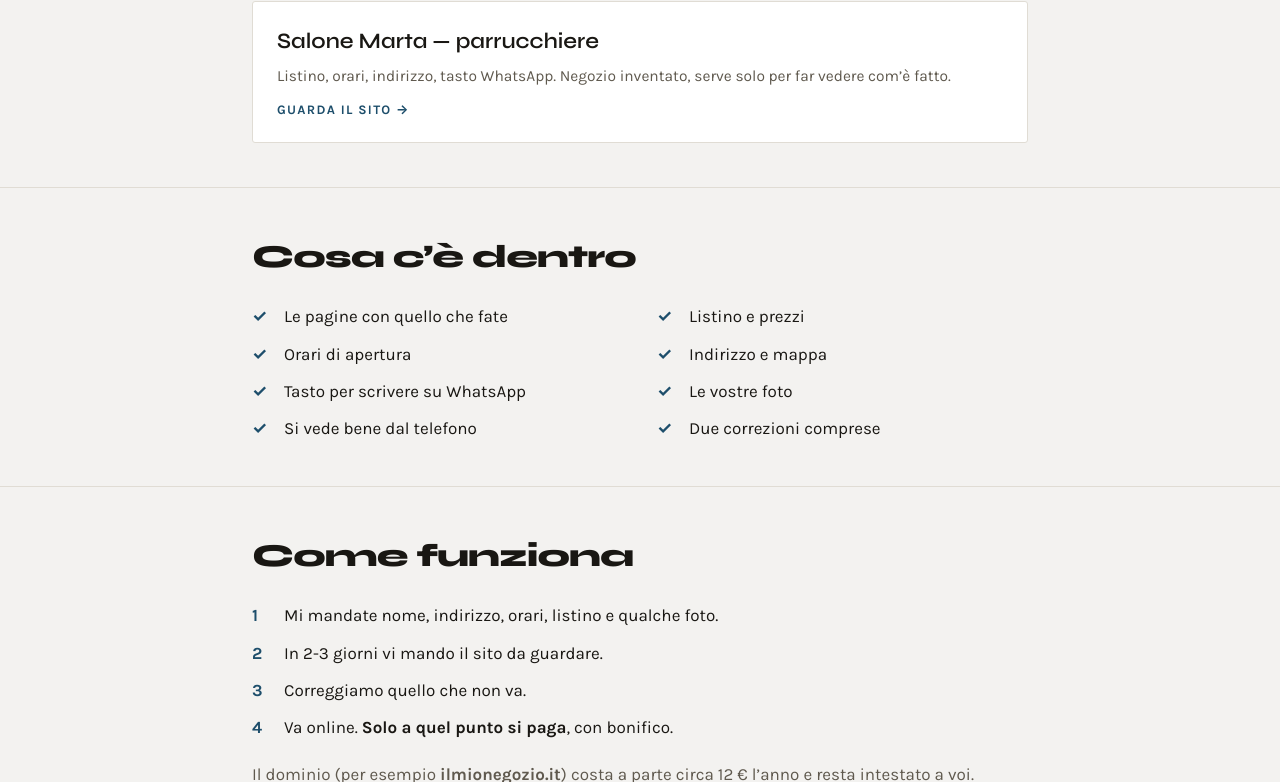
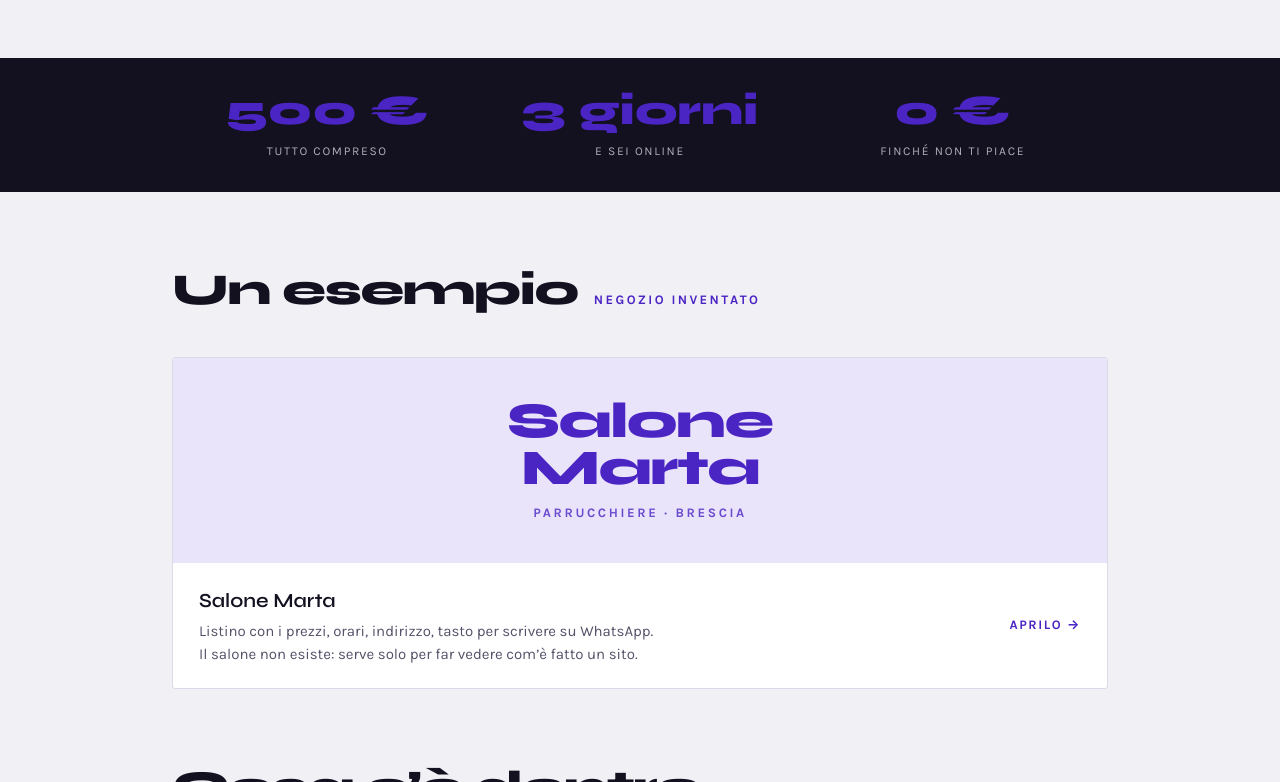
Before and after one commit to johnshamith/siti-brescia, a plain HTML site: page index.html in a window 1280 px wide. Shown: the part 662-1444 px from the top of the page. Drawn offline with Linux system fonts and the light colour scheme.

Commit message:
Vetrina rifatta: stessa impronta grafica del Salone Marta
Co-Authored-By: Claude Opus 5 <noreply@anthropic.com>

```diff
--- a/index.html
+++ b/index.html
@@ -9,125 +9,167 @@
 <link rel="stylesheet" href="https://fonts.googleapis.com/css2?family=Syne:wght@600;800&family=Karla:wght@400;500;700&display=swap">
 <style>
 :root{
-  --ground:#F3F2F0; --card:#FFFFFF;
-  --ink:#191713; --ink-2:#5F594E; --ink-3:#8C8578;
-  --linea:#E0DCD4; --linea-forte:#C4BDB0;
-  --blu:#1D4E6B; --blu-b:#E3EDF3; --su-blu:#FFFFFF;
+  --ground:#F1F0F5; --card:#FFFFFF; --sunk:#E5E3EE;
+  --ink:#131120; --ink-2:#565169; --ink-3:#847EA0;
+  --linea:#DCD9E8; --linea-forte:#BFB9D4;
+  --viola:#4B25C4; --viola-b:#EAE4FB; --su-viola:#FFFFFF;
 }
 @media (prefers-color-scheme: dark){ :root:not([data-theme="light"]){
-  --ground:#100F0D; --card:#1A1815;
-  --ink:#F0EDE7; --ink-2:#A8A196; --ink-3:#7E786C;
-  --linea:#2B2823; --linea-forte:#3E3A33;
-  --blu:#79B6D6; --blu-b:#132630; --su-blu:#0A1319;
+  --ground:#0C0B14; --card:#171525; --sunk:#12101E;
+  --ink:#EFEDF7; --ink-2:#A29CBB; --ink-3:#7B7599;
+  --linea:#272338; --linea-forte:#3A3452;
+  --viola:#A98CFF; --viola-b:#1F1738; --su-viola:#12092A;
 }}
 :root[data-theme="dark"]{
-  --ground:#100F0D; --card:#1A1815;
-  --ink:#F0EDE7; --ink-2:#A8A196; --ink-3:#7E786C;
-  --linea:#2B2823; --linea-forte:#3E3A33;
-  --blu:#79B6D6; --blu-b:#132630; --su-blu:#0A1319;
+  --ground:#0C0B14; --card:#171525; --sunk:#12101E;
+  --ink:#EFEDF7; --ink-2:#A29CBB; --ink-3:#7B7599;
+  --linea:#272338; --linea-forte:#3A3452;
+  --viola:#A98CFF; --viola-b:#1F1738; --su-viola:#12092A;
 }
 *{box-sizing:border-box}
 body{margin:0; background:var(--ground); color:var(--ink);
   font-family:"Karla",system-ui,-apple-system,sans-serif; font-size:17px; line-height:1.55;
   -webkit-font-smoothing:antialiased}
 h1,h2,h3{margin:0; font-family:"Syne","Karla",sans-serif; letter-spacing:-.03em; text-wrap:balance}
-.centro{max-width:820px; margin:0 auto; padding:0 22px}
+.centro{max-width:980px; margin:0 auto; padding:0 22px}
 
-header{padding:66px 0 40px}
-.occhio{font-family:"Syne",sans-serif; font-weight:800; font-size:13px; letter-spacing:.28em;
-  text-transform:uppercase; color:var(--blu); margin-bottom:22px}
-h1{font-size:clamp(36px,8vw,62px); font-weight:800; line-height:1.02}
-header p{margin:20px 0 0; font-size:19px; color:var(--ink-2); max-width:46ch}
+/* ---- apertura ---- */
+header.hero{padding:70px 0 60px}
+.occhio{font-family:"Syne",sans-serif; font-weight:800; font-size:13px; letter-spacing:.3em;
+  text-transform:uppercase; color:var(--viola); margin-bottom:26px}
+h1{font-size:clamp(44px,11.5vw,96px); font-weight:800; line-height:.94}
+h1 em{font-style:normal; color:var(--viola)}
+header p.occhiello{margin:26px 0 0; font-size:clamp(18px,2.3vw,22px); color:var(--ink-2); max-width:38ch; line-height:1.42}
+.bottoni{display:flex; flex-wrap:wrap; gap:12px; margin-top:36px}
+.bt{display:inline-block; text-decoration:none; font-family:"Syne",sans-serif; font-weight:600;
+  font-size:17px; padding:15px 28px; border-radius:2px; transition:transform .15s ease}
+.bt.pieno{background:var(--viola); color:var(--su-viola)}
+.bt.vuoto{border:1.5px solid var(--linea-forte); color:var(--ink)}
+.bt:hover{transform:translateY(-2px)}
+.bt:focus-visible{outline:3px solid var(--viola); outline-offset:3px}
+@media (prefers-reduced-motion: reduce){ .bt,a.esempio{transition:none} .bt:hover{transform:none} }
 
-.prezzo{margin-top:34px; display:flex; flex-wrap:wrap; gap:14px; align-items:stretch}
-.p-box{background:var(--card); border:1px solid var(--linea); border-radius:3px; padding:18px 22px; flex:1; min-width:150px}
-.p-box .n{font-family:"Syne",sans-serif; font-size:30px; font-weight:800; line-height:1; color:var(--blu)}
-.p-box .e{font-size:13px; letter-spacing:.1em; text-transform:uppercase; color:var(--ink-3); margin-top:8px; font-weight:700}
+/* ---- fascia numeri ---- */
+.fascia{background:var(--ink)}
+.fascia .centro{display:grid; grid-template-columns:repeat(3,1fr); gap:2px}
+.f-cella{padding:32px 10px; text-align:center}
+.f-cella .n{font-family:"Syne",sans-serif; font-size:clamp(28px,5vw,42px); font-weight:800; line-height:1; color:var(--viola)}
+.f-cella .e{font-size:12px; letter-spacing:.14em; text-transform:uppercase; margin-top:10px; color:var(--ground); opacity:.7}
 
-section{padding:44px 0; border-top:1px solid var(--linea)}
-h2{font-size:clamp(24px,4vw,32px); font-weight:800; margin-bottom:22px}
+section{padding:64px 0}
+.titolo{display:flex; align-items:baseline; gap:16px; margin-bottom:32px; flex-wrap:wrap}
+h2{font-size:clamp(28px,5vw,44px); font-weight:800}
+.titolo span{font-size:13px; letter-spacing:.18em; text-transform:uppercase; color:var(--viola); font-weight:700}
 
-.esempi{display:grid; grid-template-columns:1fr; gap:16px}
+/* ---- esempio ---- */
 a.esempio{display:block; text-decoration:none; color:inherit; background:var(--card);
-  border:1px solid var(--linea); border-radius:3px; padding:22px 24px; transition:border-color .15s ease}
-a.esempio:hover{border-color:var(--blu)}
-a.esempio:focus-visible{outline:3px solid var(--blu); outline-offset:3px}
-a.esempio .t{font-family:"Syne",sans-serif; font-weight:600; font-size:22px}
-a.esempio .d{color:var(--ink-2); font-size:15.5px; margin-top:5px}
-a.esempio .go{margin-top:12px; font-size:13px; letter-spacing:.1em; text-transform:uppercase;
-  color:var(--blu); font-weight:700}
-@media (prefers-reduced-motion: reduce){ a.esempio{transition:none} }
+  border:1px solid var(--linea); border-radius:3px; overflow:hidden; transition:border-color .15s ease}
+a.esempio:hover{border-color:var(--viola)}
+a.esempio:focus-visible{outline:3px solid var(--viola); outline-offset:3px}
+.anteprima{background:var(--viola-b); padding:40px 26px; text-align:center}
+.anteprima .finto{font-family:"Syne",sans-serif; font-weight:800; font-size:clamp(30px,7vw,50px);
+  line-height:.95; color:var(--viola); letter-spacing:-.03em}
+.anteprima .sotto-finto{margin-top:10px; font-size:13px; letter-spacing:.2em; text-transform:uppercase; color:var(--viola); opacity:.8; font-weight:700}
+.esempio .info{padding:22px 26px; display:flex; justify-content:space-between; align-items:center; gap:16px; flex-wrap:wrap}
+.esempio .t{font-family:"Syne",sans-serif; font-weight:600; font-size:20px}
+.esempio .d{color:var(--ink-2); font-size:15px; margin-top:4px; max-width:52ch}
+.esempio .go{font-size:13px; letter-spacing:.12em; text-transform:uppercase; color:var(--viola); font-weight:700; white-space:nowrap}
 
-ul.cosa{list-style:none; margin:0; padding:0; display:grid; grid-template-columns:1fr; gap:11px}
-@media(min-width:640px){ ul.cosa{grid-template-columns:1fr 1fr; column-gap:34px} }
-ul.cosa li{display:grid; grid-template-columns:22px 1fr; gap:10px; align-items:start}
-ul.cosa .s{color:var(--blu); font-weight:700}
+/* ---- liste ---- */
+ul.cosa{list-style:none; margin:0; padding:0; display:grid; grid-template-columns:1fr; gap:13px}
+@media(min-width:660px){ ul.cosa.due-col{grid-template-columns:1fr 1fr; column-gap:44px} }
+ul.cosa li{display:grid; grid-template-columns:26px 1fr; gap:12px; align-items:start}
+ul.cosa .s{font-family:"Syne",sans-serif; color:var(--viola); font-weight:800}
+ul.cosa li b{font-weight:700}
 
-footer{padding:40px 0 60px; border-top:1px solid var(--linea); color:var(--ink-3); font-size:15px}
-footer b{color:var(--ink)}
+.riquadro{background:var(--card); border:1px solid var(--linea); border-left:4px solid var(--viola);
+  border-radius:3px; padding:22px 26px; margin-top:28px; color:var(--ink-2)}
+.riquadro b{color:var(--ink)}
+
+footer{background:var(--ink); color:var(--ground); padding:56px 0 46px}
+footer .nome{font-family:"Syne",sans-serif; font-weight:800; font-size:28px; letter-spacing:-.03em; color:var(--ground)}
+footer p{margin:14px 0 0; font-size:15.5px; opacity:.72; line-height:1.7; max-width:44ch}
+footer b{color:var(--viola); opacity:1}
 </style>
 </head>
 <body>
 
-<header>
+<header class="hero">
   <div class="centro">
     <div class="occhio">Brescia e provincia</div>
-    <h1>Siti web per negozi e piccole attivit&agrave;</h1>
-    <p>Un sito semplice, chiaro, che funziona bene dal telefono. Fatto da una persona sola, qui a Brescia.</p>
-    <div class="prezzo">
-      <div class="p-box"><div class="n">500 &euro;</div><div class="e">tutto compreso</div></div>
-      <div class="p-box"><div class="n">3 giorni</div><div class="e">per averlo online</div></div>
-      <div class="p-box"><div class="n">Alla fine</div><div class="e">si paga a lavoro finito</div></div>
+    <h1>Il tuo negozio,<br><em>anche su internet</em></h1>
+    <p class="occhiello">Un sito semplice e chiaro, che si legge bene dal telefono. Lo faccio io, qui a Brescia, in tre giorni.</p>
+    <div class="bottoni">
+      <a class="bt pieno" href="salone/">Guarda un esempio</a>
+      <a class="bt vuoto" href="#come">Come funziona</a>
     </div>
   </div>
 </header>
 
+<div class="fascia">
+  <div class="centro">
+    <div class="f-cella"><div class="n">500 &euro;</div><div class="e">tutto compreso</div></div>
+    <div class="f-cella"><div class="n">3 giorni</div><div class="e">e sei online</div></div>
+    <div class="f-cella"><div class="n">0 &euro;</div><div class="e">finch&eacute; non ti piace</div></div>
+  </div>
+</div>
+
 <section>
   <div class="centro">
-    <h2>Un esempio</h2>
-    <div class="esempi">
-      <a class="esempio" href="salone/">
-        <div class="t">Salone Marta &mdash; parrucchiere</div>
-        <div class="d">Listino, orari, indirizzo, tasto WhatsApp. Negozio inventato, serve solo per far vedere com&rsquo;&egrave; fatto.</div>
-        <div class="go">Guarda il sito &rarr;</div>
-      </a>
-    </div>
+    <div class="titolo"><h2>Un esempio</h2><span>negozio inventato</span></div>
+    <a class="esempio" href="salone/">
+      <div class="anteprima">
+        <div class="finto">Salone<br>Marta</div>
+        <div class="sotto-finto">Parrucchiere &middot; Brescia</div>
+      </div>
+      <div class="info">
+        <div>
+          <div class="t">Salone Marta</div>
+          <div class="d">Listino con i prezzi, orari, indirizzo, tasto per scrivere su WhatsApp. Il salone non esiste: serve solo per far vedere com&rsquo;&egrave; fatto un sito.</div>
+        </div>
+        <div class="go">Aprilo &rarr;</div>
+      </div>
+    </a>
   </div>
 </section>
 
-<section>
+<section style="padding-top:0">
   <div class="centro">
-    <h2>Cosa c&rsquo;&egrave; dentro</h2>
-    <ul class="cosa">
-      <li><span class="s">&check;</span><span>Le pagine con quello che fate</span></li>
-      <li><span class="s">&check;</span><span>Listino e prezzi</span></li>
+    <div class="titolo"><h2>Cosa c&rsquo;&egrave; dentro</h2></div>
+    <ul class="cosa due-col">
+      <li><span class="s">&check;</span><span>Chi siete e cosa fate</span></li>
+      <li><span class="s">&check;</span><span>Listino con i prezzi</span></li>
       <li><span class="s">&check;</span><span>Orari di apertura</span></li>
       <li><span class="s">&check;</span><span>Indirizzo e mappa</span></li>
-      <li><span class="s">&check;</span><span>Tasto per scrivere su WhatsApp</span></li>
+      <li><span class="s">&check;</span><span>Tasto WhatsApp per prenotare</span></li>
       <li><span class="s">&check;</span><span>Le vostre foto</span></li>
-      <li><span class="s">&check;</span><span>Si vede bene dal telefono</span></li>
+      <li><span class="s">&check;</span><span>Si legge bene dal telefono</span></li>
       <li><span class="s">&check;</span><span>Due correzioni comprese</span></li>
     </ul>
   </div>
 </section>
 
-<section>
+<section style="padding-top:0" id="come">
   <div class="centro">
-    <h2>Come funziona</h2>
-    <ul class="cosa" style="grid-template-columns:1fr">
-      <li><span class="s">1</span><span>Mi mandate nome, indirizzo, orari, listino e qualche foto.</span></li>
-      <li><span class="s">2</span><span>In 2-3 giorni vi mando il sito da guardare.</span></li>
-      <li><span class="s">3</span><span>Correggiamo quello che non va.</span></li>
+    <div class="titolo"><h2>Come funziona</h2><span>quattro passi</span></div>
+    <ul class="cosa">
+      <li><span class="s">1</span><span>Mi mandate <b>nome, indirizzo, orari, listino</b> e qualche foto.</span></li>
+      <li><span class="s">2</span><span>In <b>2-3 giorni</b> vi mando il sito da guardare.</span></li>
+      <li><span class="s">3</span><span>Correggiamo insieme quello che non va.</span></li>
       <li><span class="s">4</span><span>Va online. <b>Solo a quel punto si paga</b>, con bonifico.</span></li>
     </ul>
-    <p style="color:var(--ink-2); margin-top:20px">Il dominio (per esempio <b>ilmionegozio.it</b>) costa a parte circa 12 &euro; l&rsquo;anno e resta intestato a voi.</p>
+    <div class="riquadro">
+      <b>Il dominio &egrave; a parte.</b> Un indirizzo tipo <b>ilmionegozio.it</b> costa circa 12 &euro; l&rsquo;anno,
+      si compra a nome vostro e resta vostro. Se preferite, si parte con un indirizzo gratuito e il dominio si aggiunge dopo.
+    </div>
   </div>
 </section>
 
 <footer>
   <div class="centro">
-    <b>John</b> &middot; Brescia e provincia<br>
-    Sono sordo: scrivo su WhatsApp o per email, non telefono.
+    <div class="nome">John</div>
+    <p>Faccio siti per negozi e piccole attivit&agrave; di Brescia e provincia.<br>
+    <b>Sono sordo</b>: scrivo su WhatsApp o per email, non telefono. Rispondo in giornata.</p>
   </div>
 </footer>
 
```
